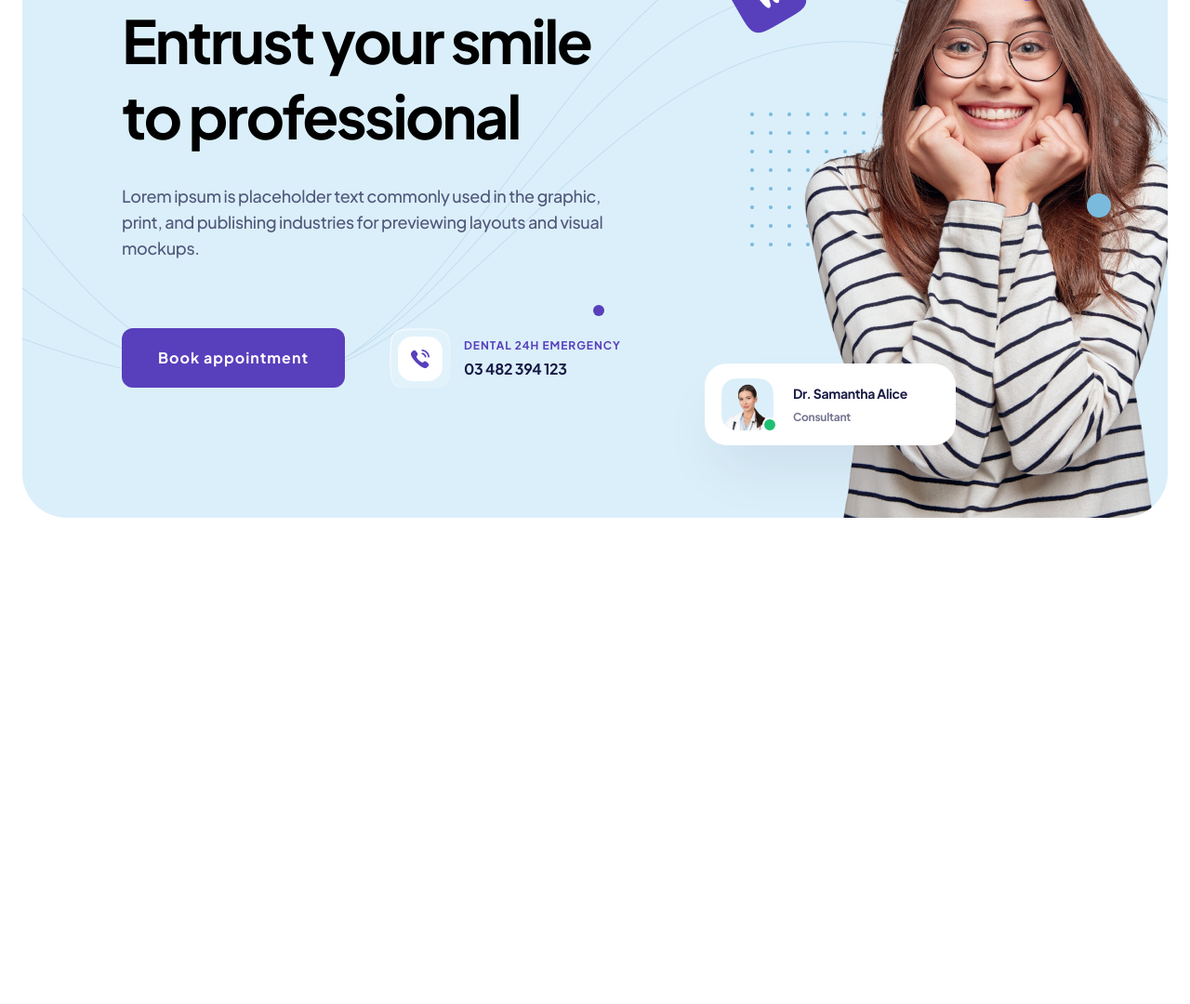
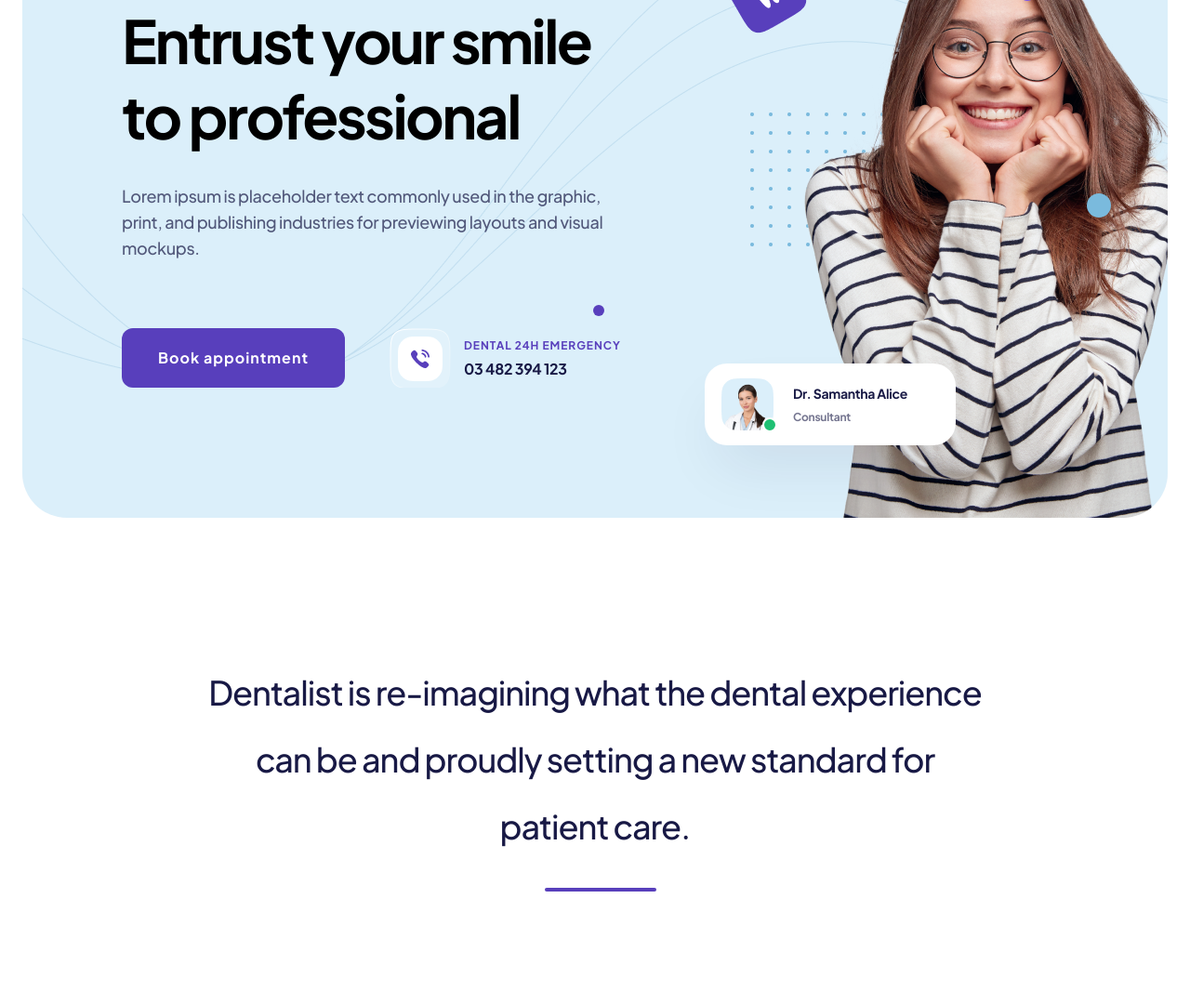
Before and after one commit to DominickMikka/dentist, a website: page index.html in a window 1280 px wide. Shown: the part 254-1334 px from the top of the page at 93% size. Before the commit the page ends 843 px from the top, so only its background shows below. Drawn offline with Linux system fonts and the light colour scheme.

Commit message:
feat: add slogan block

```diff
--- a/index.html
+++ b/index.html
@@ -47,6 +47,9 @@
         </div>
       </div>
     </div>
+    <div class="slogan">
+      Dentalist is re-imagining what the dental experience can be and proudly setting a new standard for patient care.
+    </div>
   </main>
 </body>
 </html>
--- a/styles/style.scss
+++ b/styles/style.scss
@@ -125,6 +125,7 @@ header {
 
 main {
   display: flex;
+  flex-direction: column;
 }
 
 .slider {
@@ -299,3 +300,28 @@ main {
     background: #583FBC;
   }
 }
+
+.slogan {
+  position: relative;
+  max-width: 840px;
+  margin: 0 auto;
+  padding: 152px 0;
+  font-family: 'EudoxusSans-Medium';
+  font-size: 36px;
+  line-height: 72px;
+  text-align: center;
+  letter-spacing: -0.03em;
+  color: #181945;
+
+  &::after {
+    content: "";
+    position: absolute;
+    width: 120px;
+    height: 4px;
+    margin: 0 auto;
+    bottom: 120px;
+    transform: translate(-130%, 50%);
+    background: #583FBC;
+    border-radius: 2px;
+  }
+}
```
Also changed, not shown: styles/style.css, 1 other file.
